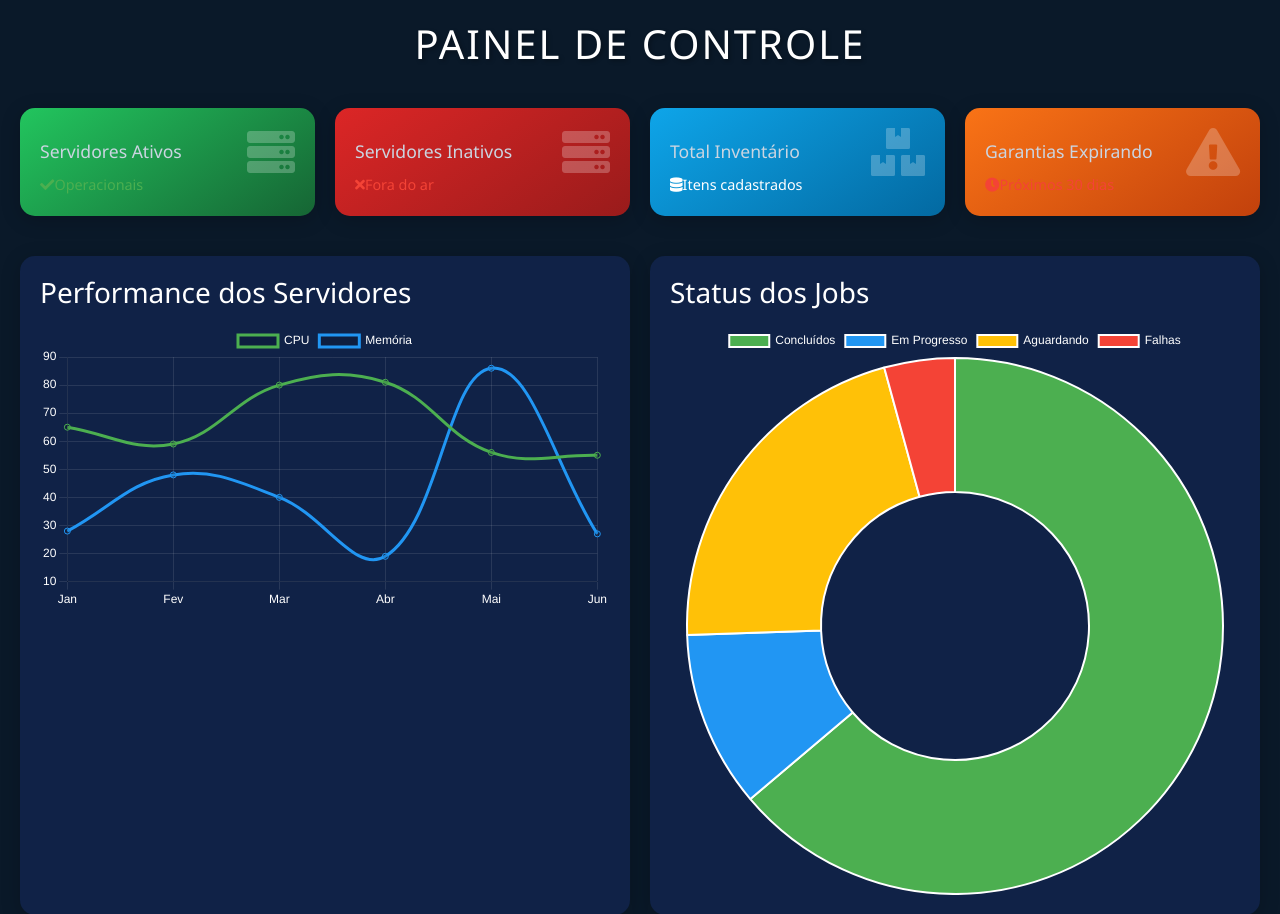
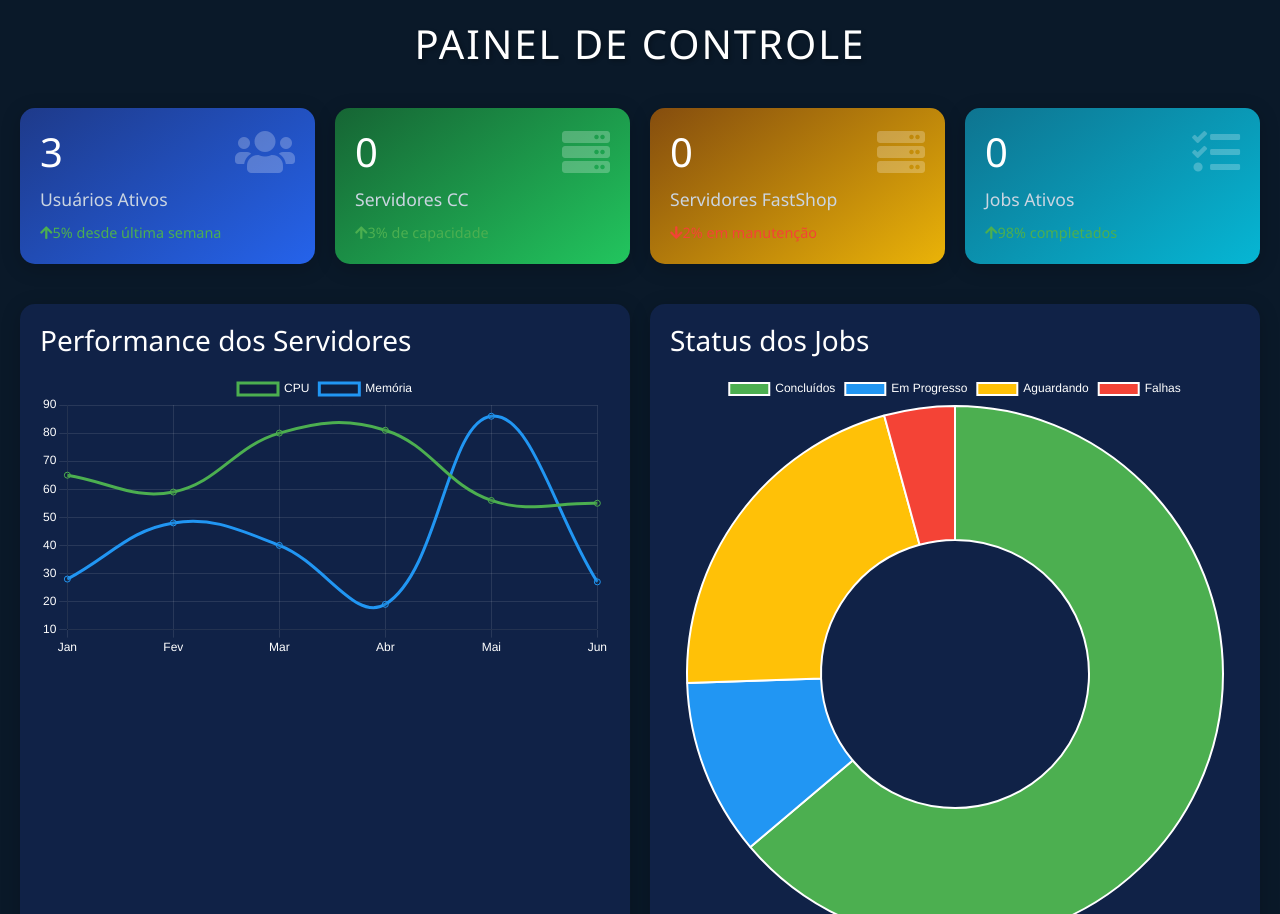
Before and after one commit to Thiago-Bosco/inventario, a Django app: page /home/dashboard/ in a window 1280 px wide. Shown: the top 914 px of the page. Run offline with Django 5.2, Linux system fonts and the light colour scheme; a user stored in the database is signed in; data comes from the database, SQL or seed files in the repository; data that the repository does not hold is empty; some libraries are stand-ins or nearby versions.

Commit message:
Restored to '86ac22f6334a5038229acfa45bb9d2bd1fb0c500'
Replit-Restored-To: 86ac22f6334a5038229acfa45bb9d2bd1fb0c500

```diff
--- a/jobs/templates/jobs/dashboard.html
+++ b/jobs/templates/jobs/dashboard.html
@@ -131,43 +131,43 @@
         <h1 class="dashboard-title">Painel de Controle</h1>
 
         <div class="stats-container">
-            <div class="stat-card" style="background: linear-gradient(145deg, #22c55e, #166534)">
-                <i class="fas fa-server stat-icon"></i>
-                <h3>{{ servidores_ativos }}</h3>
-                <p>Servidores Ativos</p>
+            <div class="stat-card" style="background: linear-gradient(145deg, #1e3a8a, #2563eb)">
+                <i class="fas fa-users stat-icon"></i>
+                <h3>{{ total_users }}</h3>
+                <p>Usuários Ativos</p>
                 <div class="trend-indicator trend-up">
-                    <i class="fas fa-check"></i>
-                    <span>Operacionais</span>
+                    <i class="fas fa-arrow-up"></i>
+                    <span>5% desde última semana</span>
                 </div>
             </div>
 
-            <div class="stat-card" style="background: linear-gradient(145deg, #dc2626, #991b1b)">
+            <div class="stat-card" style="background: linear-gradient(145deg, #166534, #22c55e)">
                 <i class="fas fa-server stat-icon"></i>
-                <h3>{{ servidores_inativos }}</h3>
-                <p>Servidores Inativos</p>
-                <div class="trend-indicator trend-down">
-                    <i class="fas fa-times"></i>
-                    <span>Fora do ar</span>
+                <h3>{{ total_servidores_cc }}</h3>
+                <p>Servidores CC</p>
+                <div class="trend-indicator trend-up">
+                    <i class="fas fa-arrow-up"></i>
+                    <span>3% de capacidade</span>
                 </div>
             </div>
 
-            <div class="stat-card" style="background: linear-gradient(145deg, #0ea5e9, #0369a1)">
-                <i class="fas fa-boxes stat-icon"></i>
-                <h3>{{ total_inventario }}</h3>
-                <p>Total Inventário</p>
-                <div class="trend-indicator">
-                    <i class="fas fa-database"></i>
-                    <span>Itens cadastrados</span>
+            <div class="stat-card" style="background: linear-gradient(145deg, #854d0e, #eab308)">
+                <i class="fas fa-server stat-icon"></i>
+                <h3>{{ total_servidores_fastshop }}</h3>
+                <p>Servidores FastShop</p>
+                <div class="trend-indicator trend-down">
+                    <i class="fas fa-arrow-down"></i>
+                    <span>2% em manutenção</span>
                 </div>
             </div>
 
-            <div class="stat-card" style="background: linear-gradient(145deg, #f97316, #c2410c)">
-                <i class="fas fa-exclamation-triangle stat-icon"></i>
-                <h3>{{ garantias_expirando }}</h3>
-                <p>Garantias Expirando</p>
-                <div class="trend-indicator trend-down">
-                    <i class="fas fa-clock"></i>
-                    <span>Próximos 30 dias</span>
+            <div class="stat-card" style="background: linear-gradient(145deg, #0e7490, #06b6d4)">
+                <i class="fas fa-tasks stat-icon"></i>
+                <h3>{{ total_jobs }}</h3>
+                <p>Jobs Ativos</p>
+                <div class="trend-indicator trend-up">
+                    <i class="fas fa-arrow-up"></i>
+                    <span>98% completados</span>
                 </div>
             </div>
         </div>
```
